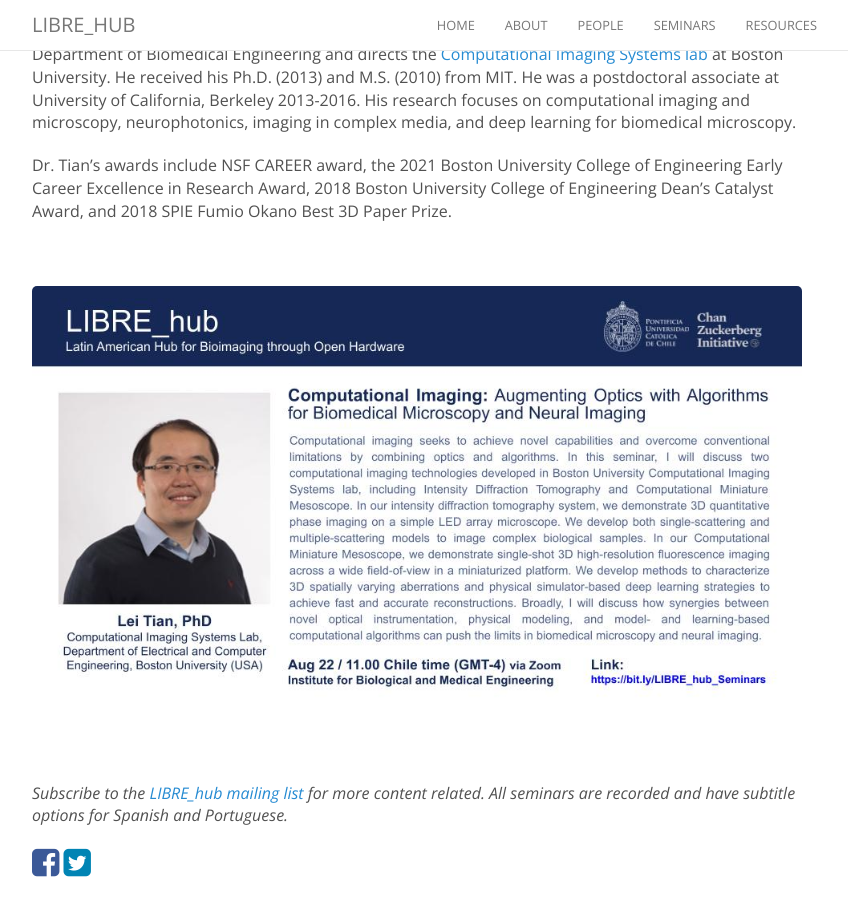
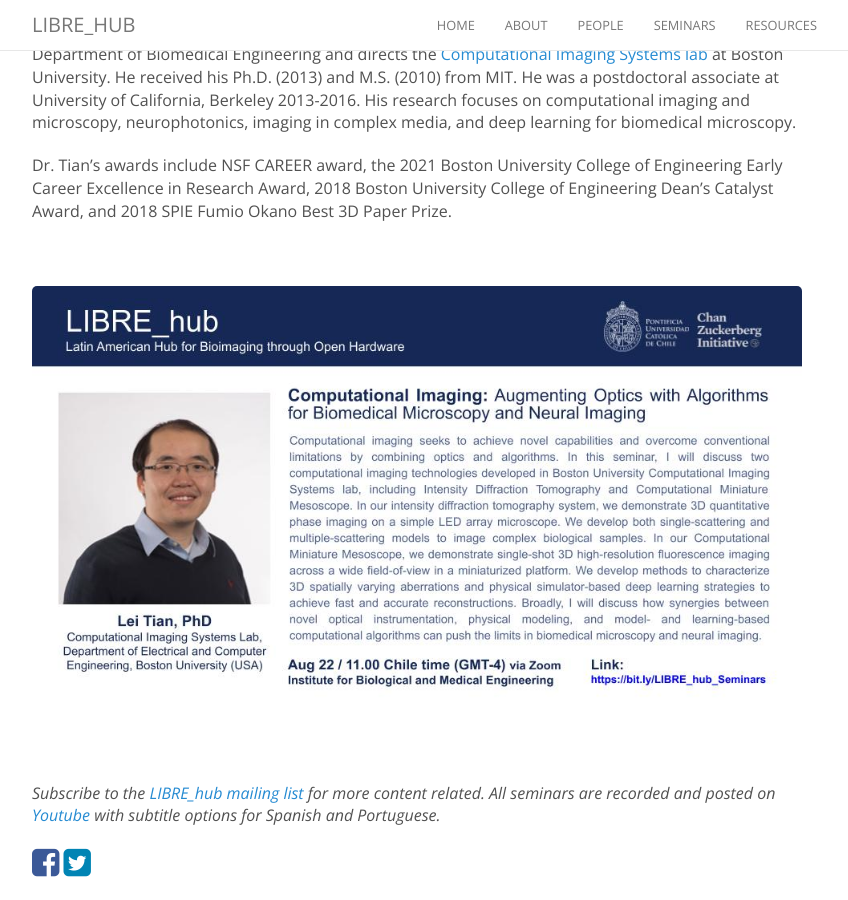
Before and after one commit to LIBREhub/LIBREhub.github.io, a Jekyll site: the page built from _posts/2022-08-11-next-seminar.md, in a window 1280 px wide and 900 px high, scrolled down 648 px. Shown: the whole window, without its empty margins (223-1071 px from the left). Built offline with Jekyll 4.4.1, drawn with Linux system fonts in a browser that asks for light colours; nearby versions of some CDN libraries; comment, search, counter and statistics services are not loaded.

Commit message:
Update 2022-08-11-next-seminar.md

```diff
--- a/_posts/2022-08-11-next-seminar.md
+++ b/_posts/2022-08-11-next-seminar.md
@@ -29,4 +29,4 @@ Dr. Tian’s awards include NSF CAREER award, the 2021 Boston University College
 
 <br>
 
-*Subscribe to the [LIBRE_hub mailing list](https://mailchi.mp/2efa11be3d6b/libre_hub) for more content related. All seminars are recorded and have subtitle options for Spanish and Portuguese.*
+*Subscribe to the [LIBRE_hub mailing list](https://mailchi.mp/2efa11be3d6b/libre_hub) for more content related. All seminars are recorded and posted on [Youtube](https://www.youtube.com/channel/UCKaffupDA8KKrDE0rd668Xw) with subtitle options for Spanish and Portuguese.*
```
